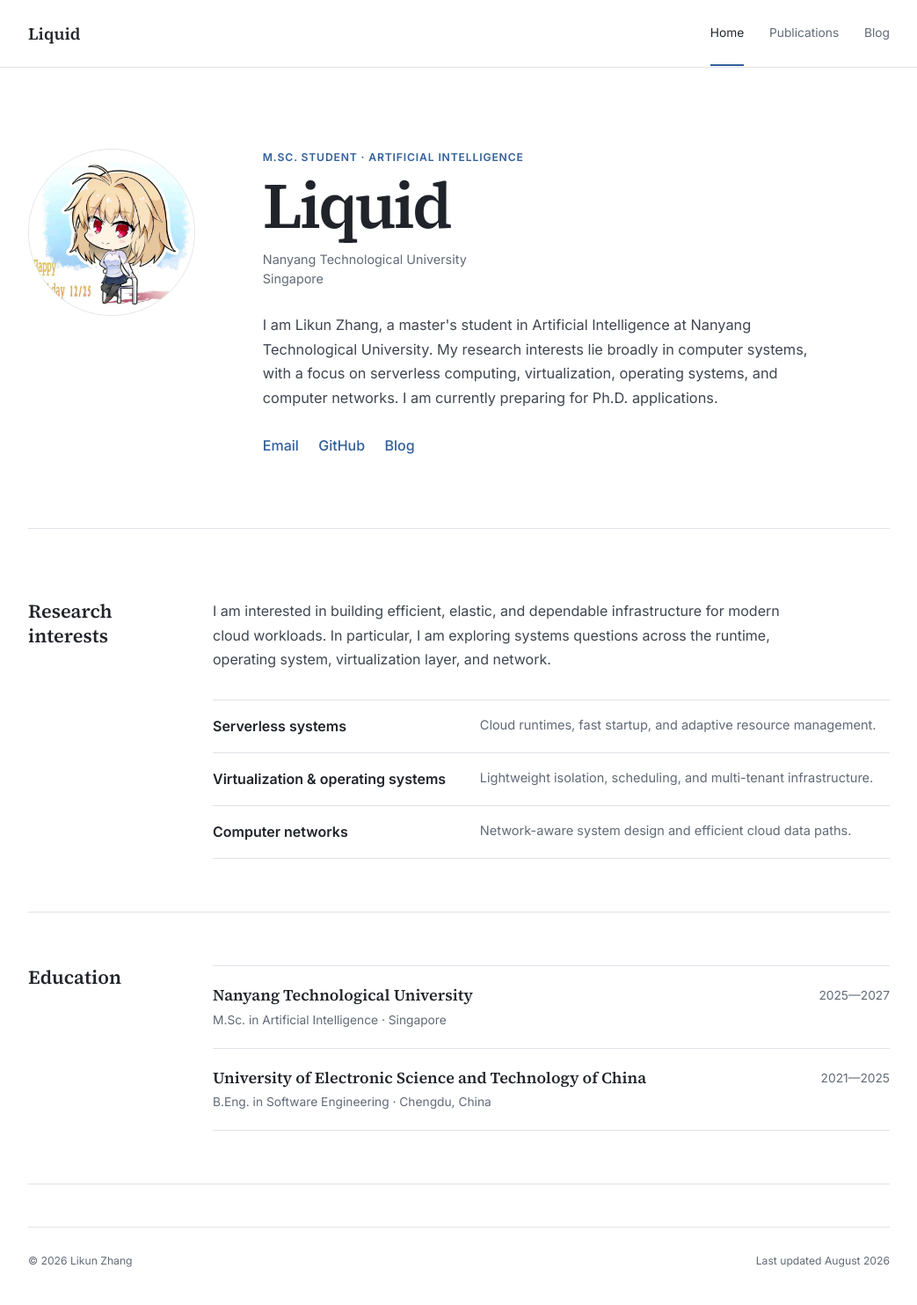
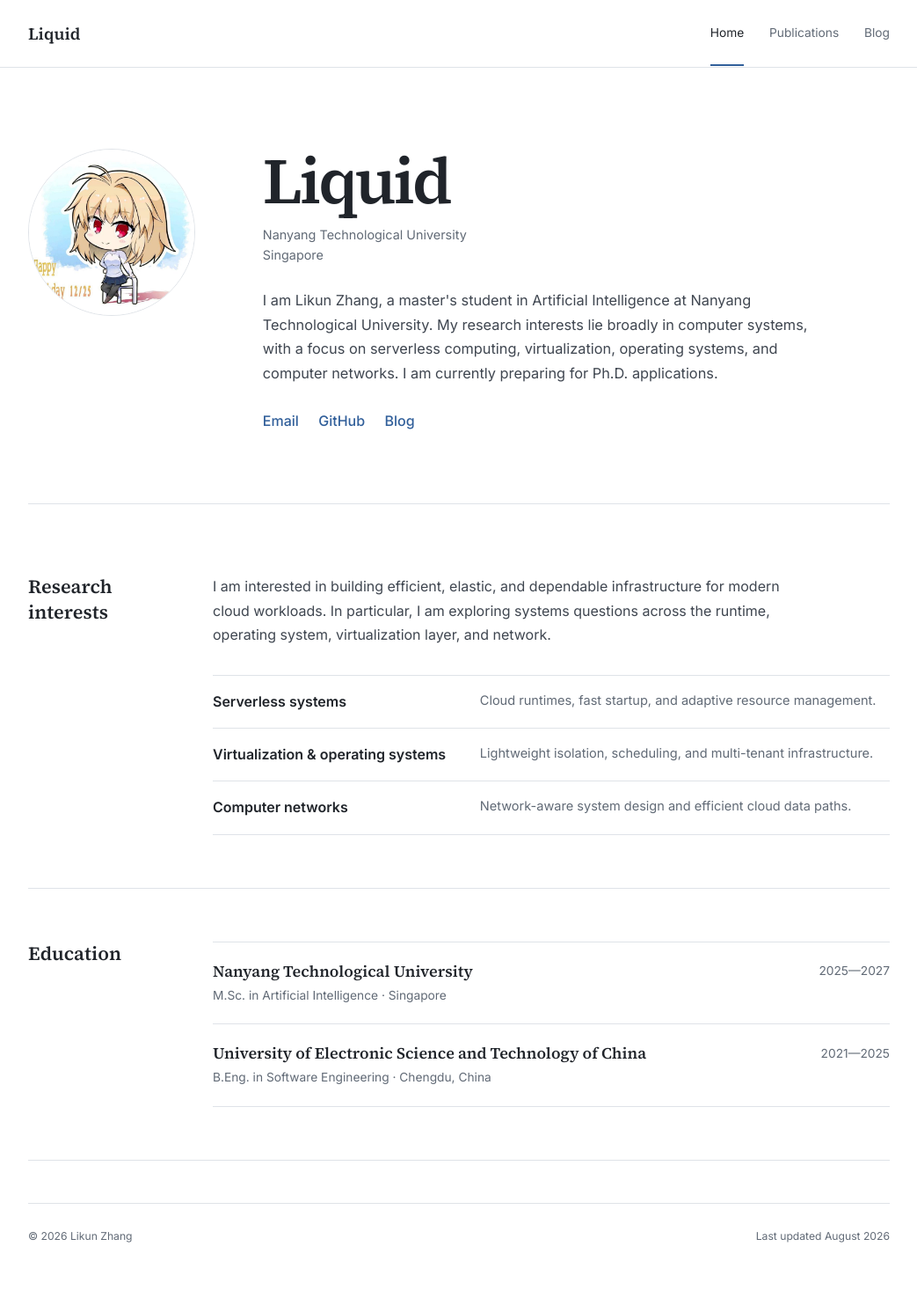
Before and after one commit to Liquidzk/Liquidzk.github.io, a Jekyll site: the page index.html, which Jekyll copies as it is, in a window 1280 px wide. Shown: the whole page at 88% size, without its empty margins (118-1161 px from the left). Built offline with Jekyll 4.4.1, drawn with Linux system fonts in a browser that asks for light colours; after the commit the page ends 1455 px from its top, so only the background shows below that.

Commit message:
Remove degree label from homepage

```diff
--- a/index.html
+++ b/index.html
@@ -78,7 +78,6 @@
         </div>
 
         <div class="intro-copy">
-          <p class="kicker">M.Sc. Student · Artificial Intelligence</p>
           <h1 id="page-title">Liquid</h1>
           <p class="affiliation">
             Nanyang Technological University<br>
--- a/styles.css
+++ b/styles.css
@@ -123,15 +123,6 @@ img {
 
 .intro-copy {
   max-width: 650px;
-}
-
-.kicker {
-  margin: 0 0 0.45rem;
-  color: var(--accent);
-  font-size: 0.76rem;
-  font-weight: 600;
-  letter-spacing: 0.07em;
-  text-transform: uppercase;
 }
 
 .intro h1 {
```
